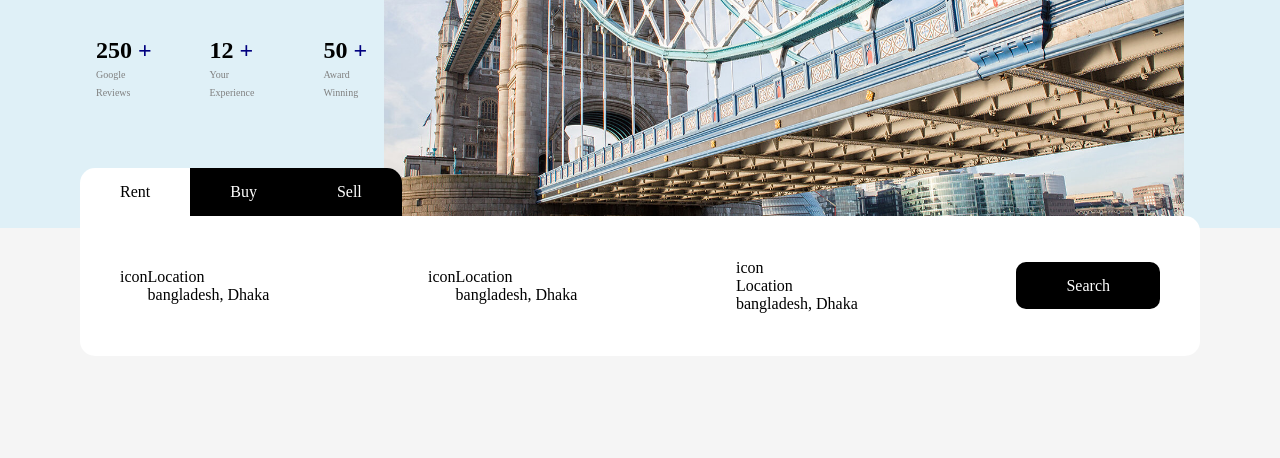
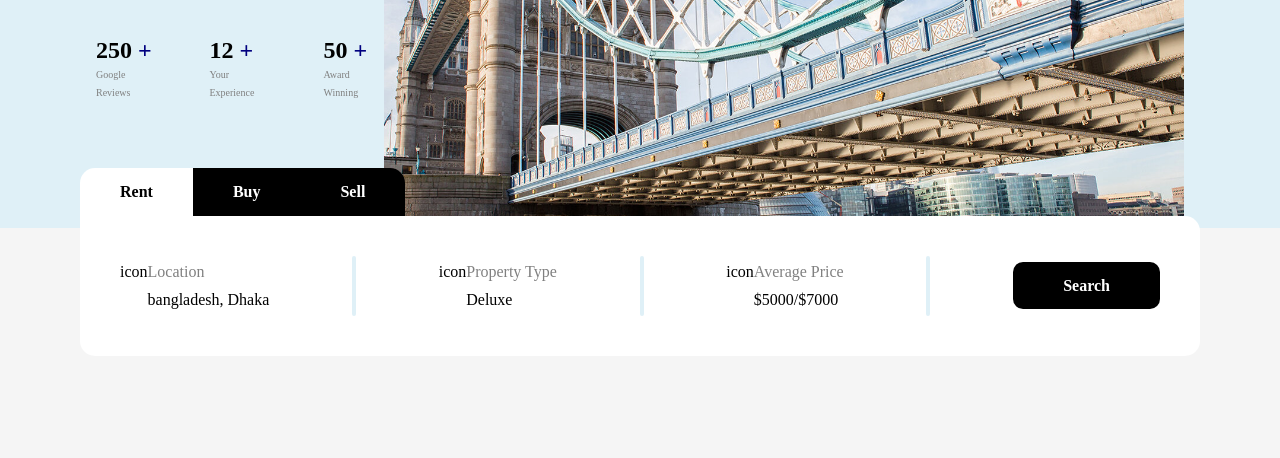
Before and after one commit to annurtasnimislam/real-estate, a plain HTML site: page index.html in a window 1280 px wide. Shown: the part 382-840 px from the top of the page. Drawn offline with Linux system fonts and the light colour scheme.

Commit message:
icon left only

```diff
--- a/index.html
+++ b/index.html
@@ -65,20 +65,20 @@
                     <div class="icon">
                         <div>icon</div>
                         <div>
-                            <p>Location</p>
-                            <p>bangladesh, Dhaka</p>
+                            <p>Property Type</p>
+                            <p>Deluxe</p>
                         </div>
                     </div>
                     <div class="divider"></div>
-                    <div lass="icon">
+                    <div class="icon">
                         <div>icon</div>
                         <div>
-                            <p>Location</p>
-                            <p>bangladesh, Dhaka</p>
+                            <p>Average Price</p>
+                            <p>$5000/$7000</p>
                         </div>
                     </div>
                     <div class="divider"></div>
-                    <div><a id="search-link" href="">Search</a></div>
+                    <div><a id="search-button" href="">Search</a></div>
                 </div>
             </div>
         </section>
--- a/style.css
+++ b/style.css
@@ -20,6 +20,7 @@ nav>div:nth-child(2){
     align-items: center;
     column-gap: 60px;
 }
+
 nav>div:nth-child(2)>p:nth-child(1){
     font-weight: 800;
 }
@@ -28,6 +29,7 @@ nav>div:nth-child(2)>a{
     padding: 10px 25px;
     background-color: black;
     color: white;
+    font-weight: 700;
 }
 /* main */
 
@@ -61,6 +63,7 @@ nav>div:nth-child(2)>a{
 .find>div:nth-child(2)>img{
     width: 800px;
     height: 500px;
+    object-fit: cover;
 }
 .rent{
     margin-left: 80px;
@@ -71,6 +74,7 @@ nav>div:nth-child(2)>a{
     padding: 15px 40px;
     background-color: black;
     color: white;
+    font-weight: 800;
 }
 .rent>a:first-child{
     background-color: white;
@@ -94,6 +98,10 @@ nav>div:nth-child(2)>a{
 .icon{
     display: flex;
 }
+.icon>div:nth-child(2)>p:first-child{
+    color: grey;
+    margin-bottom: 10px;
+}
 
 main>section:last-child{
     background-color:  whitesmoke;
@@ -104,13 +112,16 @@ main>section:nth-child(2)>div:first-child{
     top: -60px;
     height: 200px;
 }
-#search-link{
+#search-button{
     text-decoration: none;
     padding: 15px 50px;
     background-color: black;
     color: white;
     border-radius: 10px;
+    font-weight: 700;
 }
-/* .divider{
-
-} */
+.divider{
+    padding: 30px 2px;
+    background-color: rgba(139, 200, 226, 0.279);
+    border-radius: 2px;
+}
```
